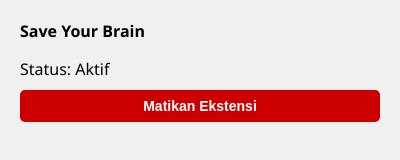
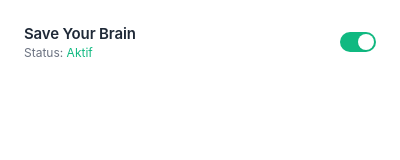
Before and after one commit to faizul14/KeepFoccus, a browser extension: page popup.html in a window 400 px wide. Drawn offline with Linux system fonts and the light colour scheme.

Commit message:
feat: Redesign ui in popup

```diff
--- a/popup.html
+++ b/popup.html
@@ -1,42 +1,132 @@
 <!-- popup.html -->
 <!DOCTYPE html>
-<html>
+<html lang="id">
 <head>
+  <meta charset="UTF-8" />
+  <meta name="viewport" content="width=device-width, initial-scale=1.0"/>
   <style>
+    :root {
+      --primary: #10b981;
+      --danger: #ef4444;
+      --text: #1f2937;
+      --text-light: #6b7280;
+      --bg: #ffffff;
+      --border: #e5e7eb;
+    }
+
     body {
-      min-width: 220px;
-      font-family: 'Segoe UI', sans-serif;
-      padding: 12px;
-      background: #f0f0f0;
+      min-width: 260px;
+      font-family: -apple-system, BlinkMacSystemFont, 'Segoe UI', sans-serif;
+      padding: 16px;
+      background: var(--bg);
+      margin: 0;
+      color: var(--text);
     }
+
+    .container {
+      display: flex;
+      align-items: center;
+      justify-content: space-between;
+      background: var(--bg);
+      border-radius: 12px;
+      padding: 8px;
+    }
+
+    .status-container {
+      flex: 1;
+    }
+
     h3 {
-      margin-top: 0;
-      font-size: 16px;
+      margin: 0;
+      font-size: 15px;
+      font-weight: 600;
+      letter-spacing: -0.01em;
     }
-    button {
-      margin-top: 10px;
-      padding: 8px 16px;
+
+    .status-text {
+      font-size: 12px;
+      color: var(--text-light);
+      margin-top: 2px;
+    }
+
+    .toggle-container {
+      position: relative;
+      width: 36px;
+      height: 20px;
+      margin-left: 12px;
+    }
+
+    .toggle-button {
+      position: absolute;
       width: 100%;
+      height: 100%;
       border: none;
-      border-radius: 5px;
+      border-radius: 10px;
       cursor: pointer;
-      font-weight: bold;
-      font-size: 14px;
+      transition: all 0.15s ease;
+      background: var(--border);
+      padding: 0;
     }
-    .on {
-      background-color: #00cc66;
-      color: white;
+
+    .toggle-button::before {
+      content: '';
+      position: absolute;
+      width: 16px;
+      height: 16px;
+      border-radius: 50%;
+      top: 2px;
+      left: 2px;
+      background: white;
+      transition: all 0.15s ease;
+      box-shadow: 0 1px 2px rgba(0,0,0,0.05);
     }
-    .off {
-      background-color: #cc0000;
-      color: white;
+
+    .toggle-button.on {
+      background: var(--primary);
+    }
+
+    .toggle-button.off {
+      background: var(--danger);
+    }
+
+    .toggle-button.on::before {
+      transform: translateX(16px);
+    }
+
+    .toggle-button.off::before {
+      transform: translateX(0);
+    }
+
+    #status {
+      display: inline-block;
+      transition: all 0.15s ease;
+    }
+
+    #status.active {
+      color: var(--primary);
+    }
+
+    #status.inactive {
+      color: var(--danger);
+    }
+
+    /* Subtle hover effect */
+    .toggle-button:hover::before {
+      box-shadow: 0 2px 4px rgba(0,0,0,0.1);
     }
   </style>
 </head>
 <body>
-  <h3>Save Your Brain</h3>
-  <div>Status: <span id="status">Loading...</span></div>
-  <button id="toggle" class="on">Toggle</button>
+
+  <div class="container">
+    <div class="status-container">
+      <h3>Save Your Brain</h3>
+      <div class="status-text">Status: <span id="status">Loading...</span></div>
+    </div>
+    <div class="toggle-container">
+      <button id="toggle" class="toggle-button on"></button>
+    </div>
+  </div>
 
   <script src="popup.js"></script>
 </body>
--- a/popup.js
+++ b/popup.js
@@ -8,14 +8,24 @@ chrome.storage.local.get("enabled", (data) => {
 
 function updateUI(enabled) {
     statusSpan.textContent = enabled ? "Aktif" : "Nonaktif";
-    toggleBtn.textContent = enabled ? "Matikan Ekstensi" : "Aktifkan Ekstensi";
-    toggleBtn.className = enabled ? "off" : "on";
+    statusSpan.className = enabled ? "active" : "inactive";
+    toggleBtn.className = enabled ? "toggle-button on" : "toggle-button off";
 }
 
 toggleBtn.addEventListener("click", () => {
     chrome.storage.local.get("enabled", (data) => {
         const current = data.enabled ?? true;
         const next = !current;
+
+        // Get current active tab and send message with tab ID
+        chrome.tabs.query({ active: true, currentWindow: true }, (tabs) => {
+            if (tabs[0]) {
+                chrome.tabs.sendMessage(tabs[0].id, {
+                    action: "onChange",
+                    value: next
+                });
+            }
+        });
 
         if (next === true) {
             chrome.runtime.sendMessage({ action: "capture" })
```
Also changed, not shown: predictor.js (+13 -13 lines), 1 other file.
